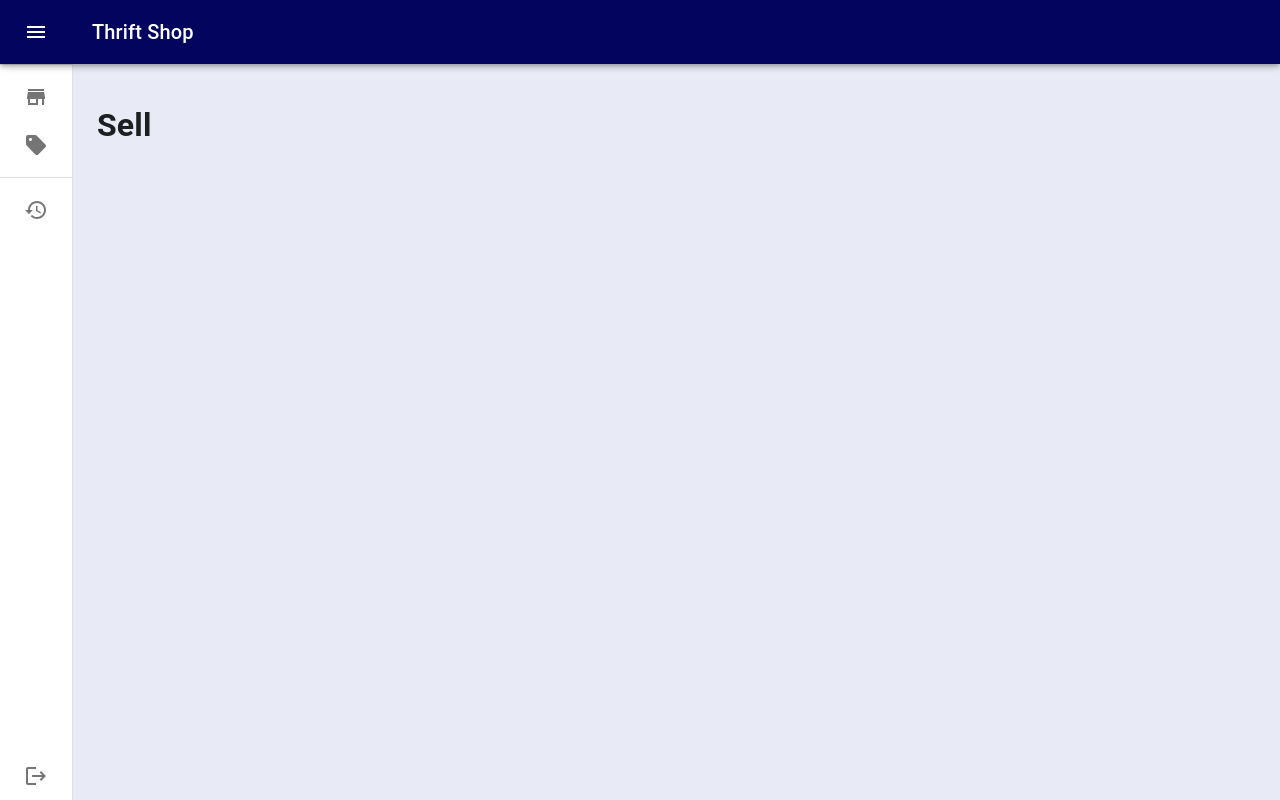
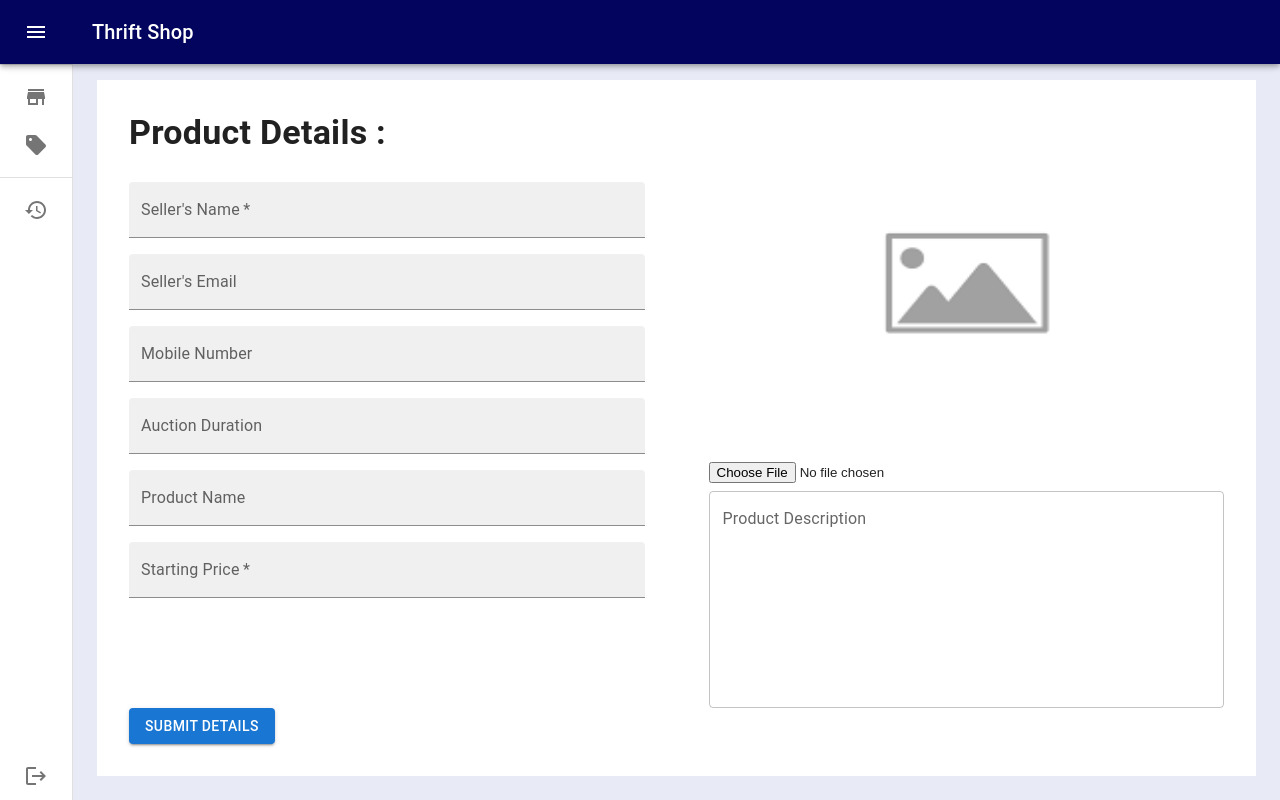
Before and after one commit to Lucifer8729/thrift-shop, a React (Create React App) app: page /sell in a window 1280 px wide. Built offline with nearby package versions, Linux system fonts and the light colour scheme; no server answers; sample sign-in values are in the browser's storage.

Commit message:
added sell page form ui

```diff
--- a/src/Pages/Sell/Sell.jsx
+++ b/src/Pages/Sell/Sell.jsx
@@ -1,16 +1,103 @@
 import React from "react";
-import { useNavigate } from "react-router-dom";
+
+import { Grid, Typography, TextField, Button } from "@mui/material";
+
+import placeholderImage from "../../Assets/placeholder.png";
 
 const Sell = () => {
-  const navigate = useNavigate;
-
-  const redirect = () => {
-    navigate("/signIn");
+  const [image, setImage] = React.useState(placeholderImage);
+  const handleChange = (e) => {
+    setImage(URL.createObjectURL(e.target.files[0]));
   };
 
   return (
     <>
-      <h1>Sell</h1>
+      <Grid container sx={{ height: "100%", backgroundColor: "white" }}>
+        <Grid
+          item
+          xs={12}
+          lg={6}
+          sx={{
+            position: "relative",
+            display: "flex",
+            justifyContent: "top",
+            flexDirection: "column",
+            alignItems: "left",
+            p: 4,
+          }}
+        >
+          <Typography
+            variant="h4"
+            component="div"
+            gutterBottom
+            sx={{ fontWeight: "bold" }}
+          >
+            Product Details :
+          </Typography>
+
+          <TextField
+            required
+            label="Seller's Name"
+            variant="filled"
+            sx={{ mt: 2 }}
+          />
+
+          <TextField label="Seller's Email" variant="filled" sx={{ mt: 2 }} />
+
+          <TextField label="Mobile Number" variant="filled" sx={{ mt: 2 }} />
+
+          <TextField
+            label="Auction Duration"
+            type="number"
+            variant="filled"
+            sx={{ mt: 2 }}
+          />
+
+          <TextField label="Product Name" variant="filled" sx={{ mt: 2 }} />
+
+          <TextField
+            required
+            label="Starting Price"
+            variant="filled"
+            sx={{ mt: 2, mb: 8 }}
+          />
+
+          <Button
+            sx={{ position: "absolute", bottom: 0, mb: 4 }}
+            variant="contained"
+            id="btn"
+          >
+            SUBMIT DETAILS
+          </Button>
+        </Grid>
+        <Grid item xs={12} lg={6}>
+          <Grid
+            container
+            direction="column"
+            justifyContent="flex-start"
+            alignItems="stretch"
+            sx={{ height: "100%", p: 4 }}
+          >
+            <Grid item sx={{ height: "60%" }}>
+              <img
+                src={image}
+                width="100%"
+                height="90%"
+                alt="product preview"
+              />
+              <input type="file" accept="Image*" onChange={handleChange} />
+            </Grid>
+            <Grid item sx={{ height: "40%" }}>
+              <TextField
+                label="Product Description"
+                multiline
+                rows={8}
+                sx={{ width: "100%" }}
+              />
+            </Grid>
+          </Grid>
+        </Grid>
+      </Grid>
     </>
   );
 };
```
Also changed, not shown: src/Components/App.css (deleted, +0 -9 lines), src/Components/App.js (deleted, +0 -93 lines).
